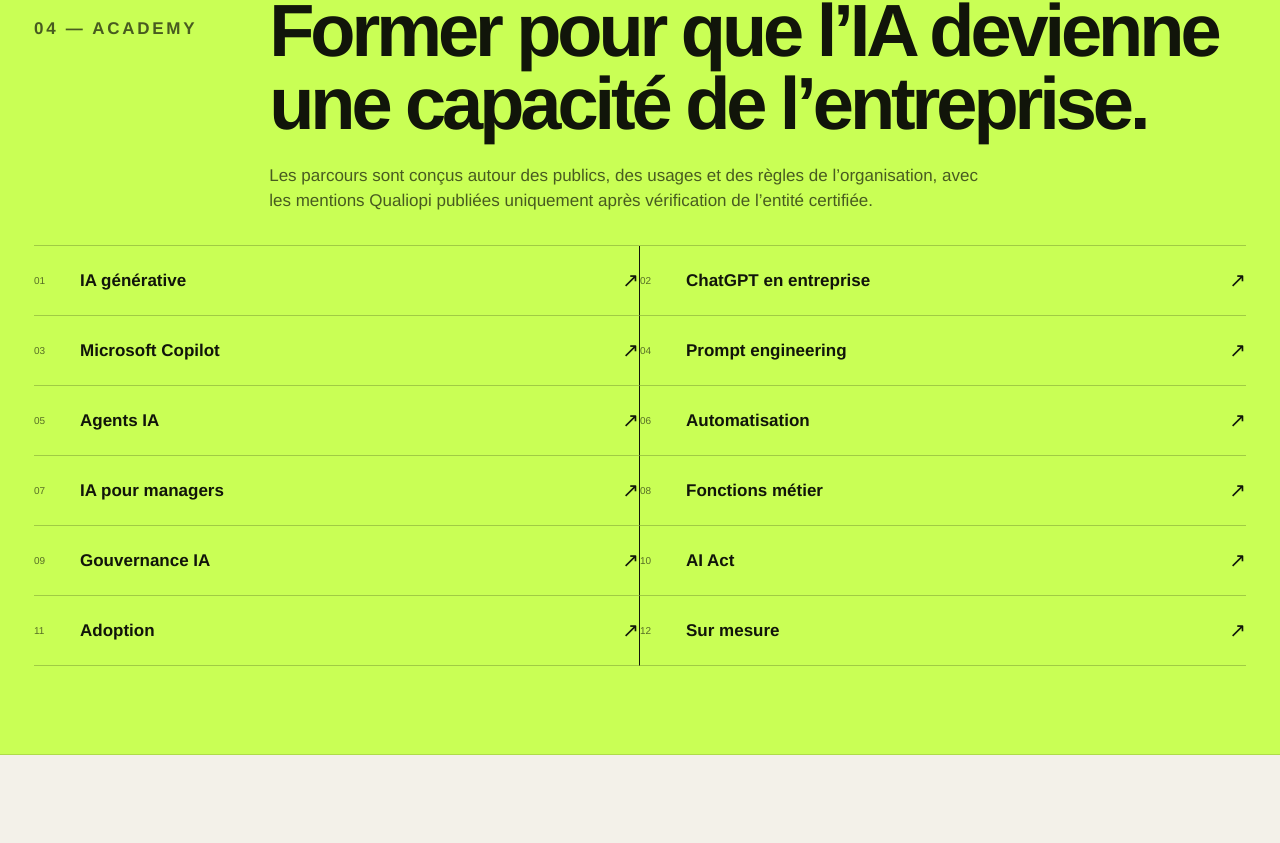
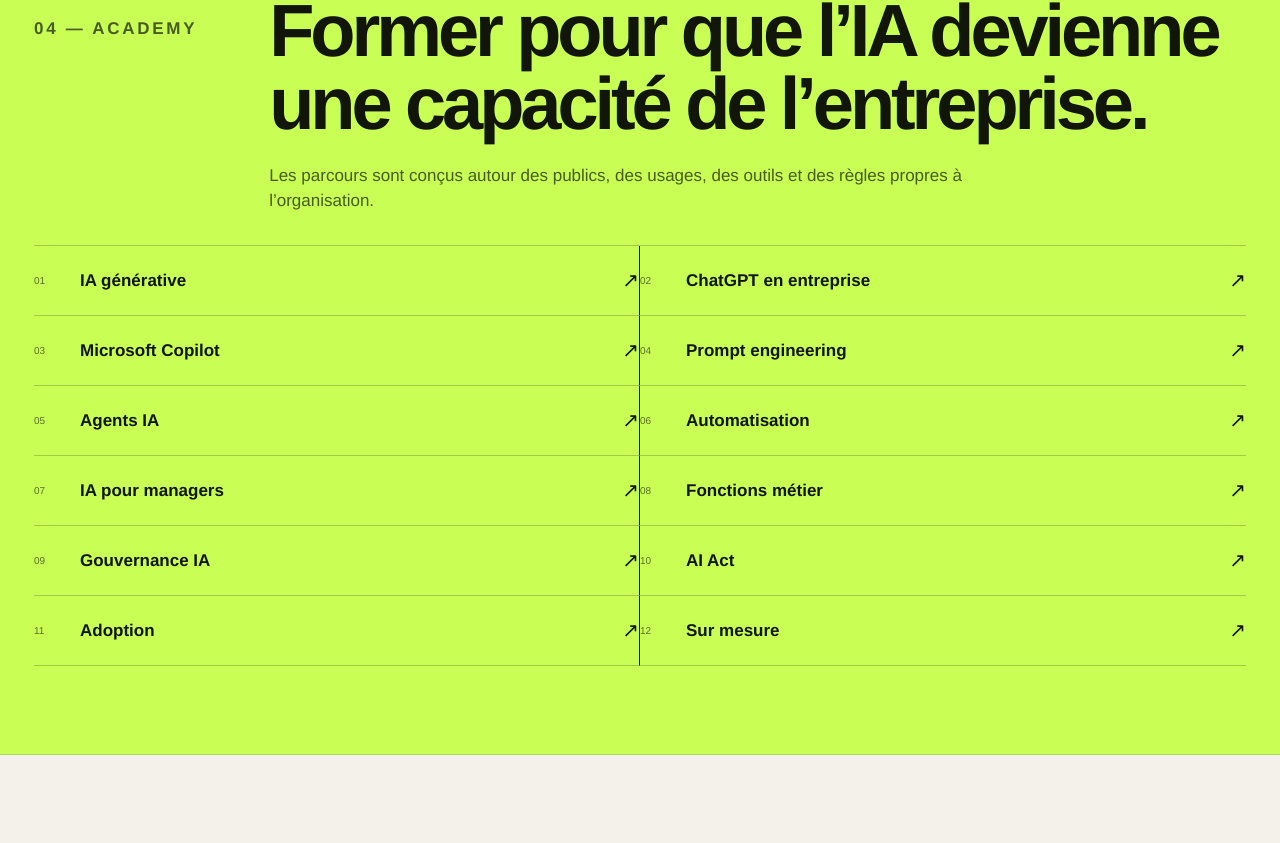
Before and after one commit to aristote-app/Autonomia-MCP, a Next.js app in the folder site/: page / in a window 1280 px wide. Shown: the part 5737-6580 px from the top of the page. Built offline with nearby package versions, Linux system fonts and the light colour scheme; no server answers.

Commit message:
copy(site): remove internal launch notes from public home

```diff
--- a/site/app/page.js
+++ b/site/app/page.js
@@ -214,8 +214,8 @@ export default function Home() {
           <div>
             <h2>Former pour que l’IA devienne une capacité de l’entreprise.</h2>
             <p>
-              Les parcours sont conçus autour des publics, des usages et des règles de l’organisation,
-              avec les mentions Qualiopi publiées uniquement après vérification de l’entité certifiée.
+              Les parcours sont conçus autour des publics, des usages, des outils
+              et des règles propres à l’organisation.
             </p>
           </div>
         </div>
@@ -312,8 +312,8 @@ export default function Home() {
               <p>Le positionnement est plus large : compréhension du besoin, identification des compétences, sélection et staffing pour des missions IA.</p>
             </details>
             <details>
-              <summary>Autonomia est-il un organisme de formation ?</summary>
-              <p>Academy porte l’offre de montée en compétences. Les informations Qualiopi seront publiées uniquement avec les mentions exactes de l’entité certifiée.</p>
+              <summary>À quoi sert Autonomia Academy ?</summary>
+              <p>Academy structure la montée en compétences IA autour des publics, des usages métier et du niveau de maturité de l’organisation.</p>
             </details>
             <details>
               <summary>Peut-on combiner expert externe et formation interne ?</summary>
@@ -347,8 +347,8 @@ export default function Home() {
         <div>
           <span>Experts</span>
           <span>Academy</span>
-          <span>Mentions légales — avant publication</span>
-          <span>Confidentialité — avant publication</span>
+          <span>Mentions légales</span>
+          <span>Confidentialité</span>
         </div>
       </footer>
     </main>
```
